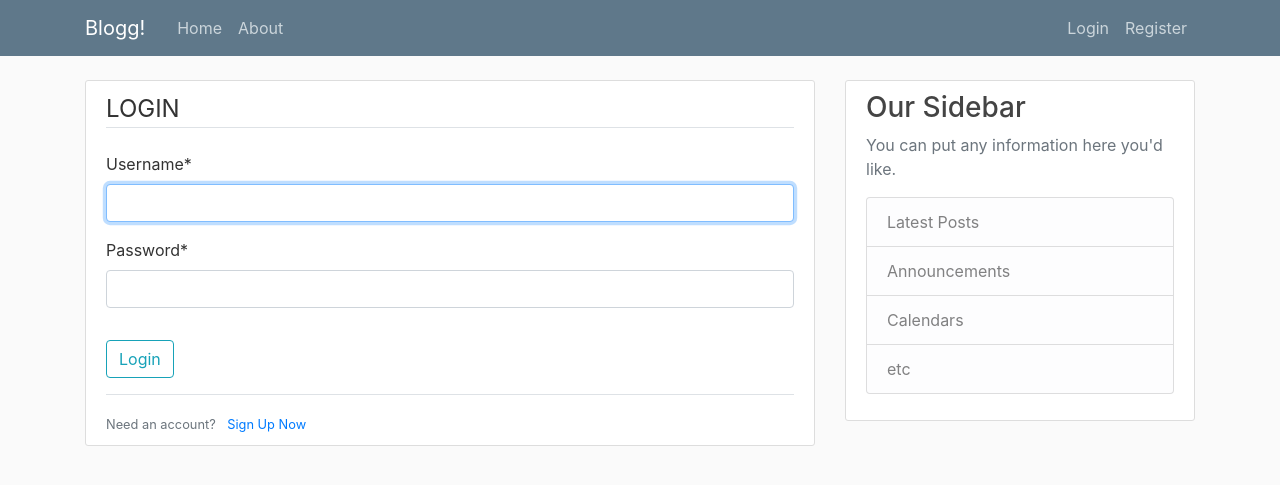
After one commit to shradhareddyy/Blog, a Django app: page /login/ in a window 1280 px wide. The commit adds this page. Shown: the top 485 px of the page. Run offline with Django 4.2, Linux system fonts and the light colour scheme; some libraries are stand-ins or nearby versions.

Commit message:
added user login/logout

```diff
--- a/django_project/blog/templates/blog/base.html
+++ b/django_project/blog/templates/blog/base.html
@@ -29,8 +29,13 @@
               </div>
 
               <div class="navbar-nav">
-                <a class="nav-item nav-link" href="#">Login</a>
-                <a class="nav-item nav-link" href="#">Register</a>
+                {% if user.is_authenticated %}
+                <a class="nav-item nav-link" href="{% url 'profile' %}">Profile</a>
+                <a class="nav-item nav-link" href="{% url 'logout' %}">Logout</a>
+                {% else %}
+                <a class="nav-item nav-link" href="{% url 'login' %}">Login</a>
+                <a class="nav-item nav-link" href="{% url 'register' %}">Register</a>
+                {% endif %}
               </div>
             </div>
           </div>
--- a/django_project/django_project/settings.py
+++ b/django_project/django_project/settings.py
@@ -128,3 +128,5 @@ DEFAULT_AUTO_FIELD = "django.db.models.BigAutoField"
 
 CRISPY_ALLOWED_TEMPLATE_PACKS = "bootstrap4"
 CRISPY_TEMPLATE_PACK="bootstrap4"
+LOGIN_REDIRECT_URL='blog-home'
+LOGIN_URL='login'
--- a/django_project/django_project/urls.py
+++ b/django_project/django_project/urls.py
@@ -15,6 +15,7 @@ Including another URLconf
     2. Add a URL to urlpatterns:  path('blog/', include('blog.urls'))
 """
 from django.contrib import admin
+from django.contrib.auth import views as auth_views
 from django.urls import path,include
 from users import views as user_views
 
@@ -22,6 +23,9 @@ urlpatterns = [
     path("admin/", admin.site.urls),
     # path('blog/',include('blog.urls')),
     path('register/',user_views.register,name='register'),
+    path('profile/',user_views.profile,name='profile'),
+    path('login/',auth_views.LoginView.as_view(template_name='users/login.html'),name='login'),
+    path('logout/',auth_views.LogoutView.as_view(template_name='users/logout.html'),name='logout'),
     path('',include('blog.urls')),
 
 ]
--- /dev/null
+++ b/django_project/users/templates/users/login.html
@@ -0,0 +1,26 @@
+{%extends "blog/base.html"%}
+{% load crispy_forms_tags %}
+{% block content %}
+<div class="content-section">
+    <form method="POST">
+      {% csrf_token %}
+      <fieldset class="form-group">
+        <legend class="border-bottom mb-4">
+         LOGIN
+        </legend>
+         {{ form|crispy }}
+      </fieldset>
+      <div class="form-group">
+        <button class="btn btn-outline-info " type="submit">
+            Login
+        </button>
+
+      </div>
+    </form>
+    <div class="border-top pt-3">
+        <small class="text-muted">Need an account?
+            <a class="ml-2" href="{% url 'register' %}">Sign Up Now</a>
+        </small>
+    </div>
+</div>
+{% endblock content %}
--- /dev/null
+++ b/django_project/users/templates/users/profile.html
@@ -0,0 +1,5 @@
+{%extends "blog/base.html"%}
+{% load crispy_forms_tags %}
+{% block content %}
+ <h1> {{user.username}}</h1>
+{% endblock content %}
```
Also changed, not shown: django_project/users/templates/users/logout.html (added, +12 -0 lines), django_project/users/views.py (+9 -2 lines), django_project/db.sqlite3.
